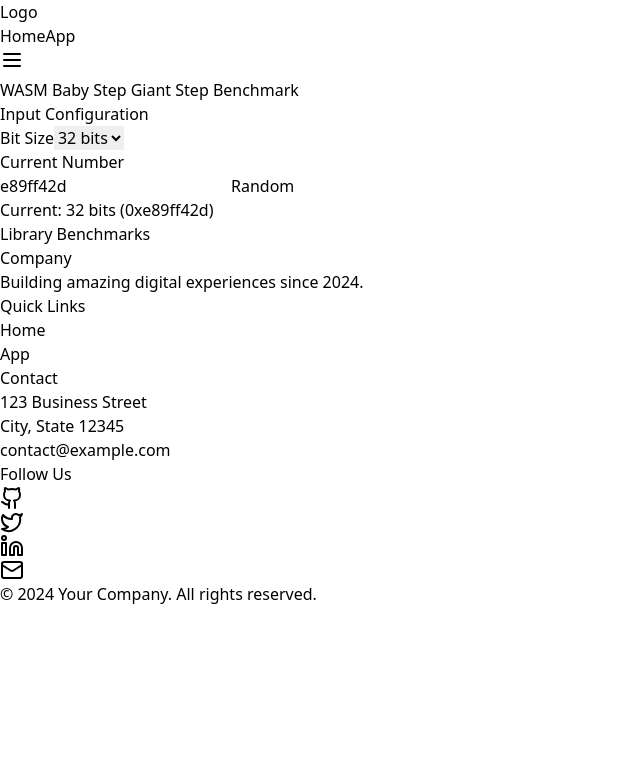
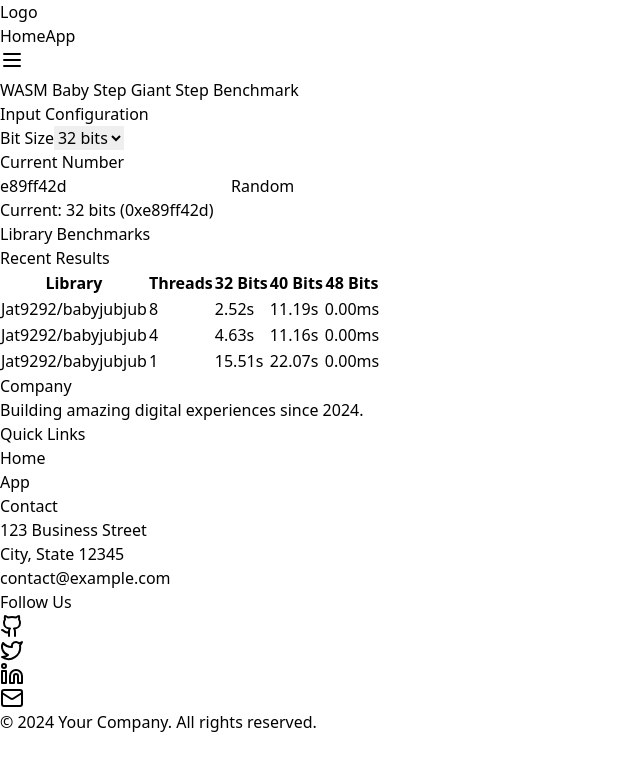
Before and after one commit to shramee/bsgs-bench, a React (Vite) app: page / in a window 1280 px wide. Shown: the top 770 px of the page, without its empty margins (0-640 px from the left). Built offline with nearby package versions, Linux system fonts and the light colour scheme.

Commit message:
compute call add bit size

```diff
--- a/src/pages/Bench.tsx
+++ b/src/pages/Bench.tsx
@@ -1,10 +1,12 @@
 import React, { useState, useCallback } from 'react';
 import { Clock, Play, AlertCircle, CheckCircle } from 'lucide-react';
 import { BSGSLibrary, libraries } from '../lib/libraries.ts'; // Assuming libraries is an array of BSGSLibrary objects
+import { Jat9292BbjBsGsResults } from '@/lib/BabyJub_Utils.ts';
 
 // Core interfaces and types
 type BenchmarkResult = {
 	library: string;
+	threads?: number;
 } & {
 	[K in BitSize]?: number;
 };
@@ -41,7 +43,7 @@ const BenchmarkRunner: React.FC<BenchmarkRunnerProps> = ({
 
 		try {
 			const startTime: number = performance.now();
-			const output: string = await library.compute(nBitNumber);
+			const output: string = await library.compute(nBitNumber, bitSize);
 			const endTime: number = performance.now();
 
 			setOutput(output);
@@ -153,7 +155,7 @@ const BenchmarkRunner: React.FC<BenchmarkRunnerProps> = ({
 const WASMBenchmarkInterface: React.FC = () => {
 	const [selectedBits, setSelectedBits] = useState<BitSize>(32);
 	const [customNumber, setCustomNumber] = useState<string>('');
-	const [results, setResults] = useState<BenchmarkResults>({});
+	const [results, setResults] = useState<BenchmarkResults>(Jat9292BbjBsGsResults);
 
 	// Generate random n-bit number
 	const generateRandomNumber = (bits: number): string => {
@@ -272,6 +274,7 @@ const WASMBenchmarkInterface: React.FC = () => {
 							<thead>
 								<tr className="border-b">
 									<th className="text-left py-2">Library</th>
+									<th className="text-left py-2">Threads</th>
 									{bitOptions.map(bits => (
 										<th key={bits} className="text-left py-2">{bits} Bits</th>
 									))}
@@ -281,7 +284,8 @@ const WASMBenchmarkInterface: React.FC = () => {
 								{Object.keys(results).map((lib) => {
 									const result = { [32]: 0, [40]: 0, [48]: 0, ...results[lib] };
 									return <tr key={lib} className="border-b">
-										<td className="py-2">{lib}</td>
+										<td className="py-2">{result.library}</td>
+										<td className="py-2 pl-6">{result.threads || 1}</td>
 										{bitOptions.map(bits => <td className="py-2">{result[bits] < 1000
 											? `${result[bits].toFixed(2)}ms`
 											: `${(result[bits] / 1000).toFixed(2)}s`}</td>
```
